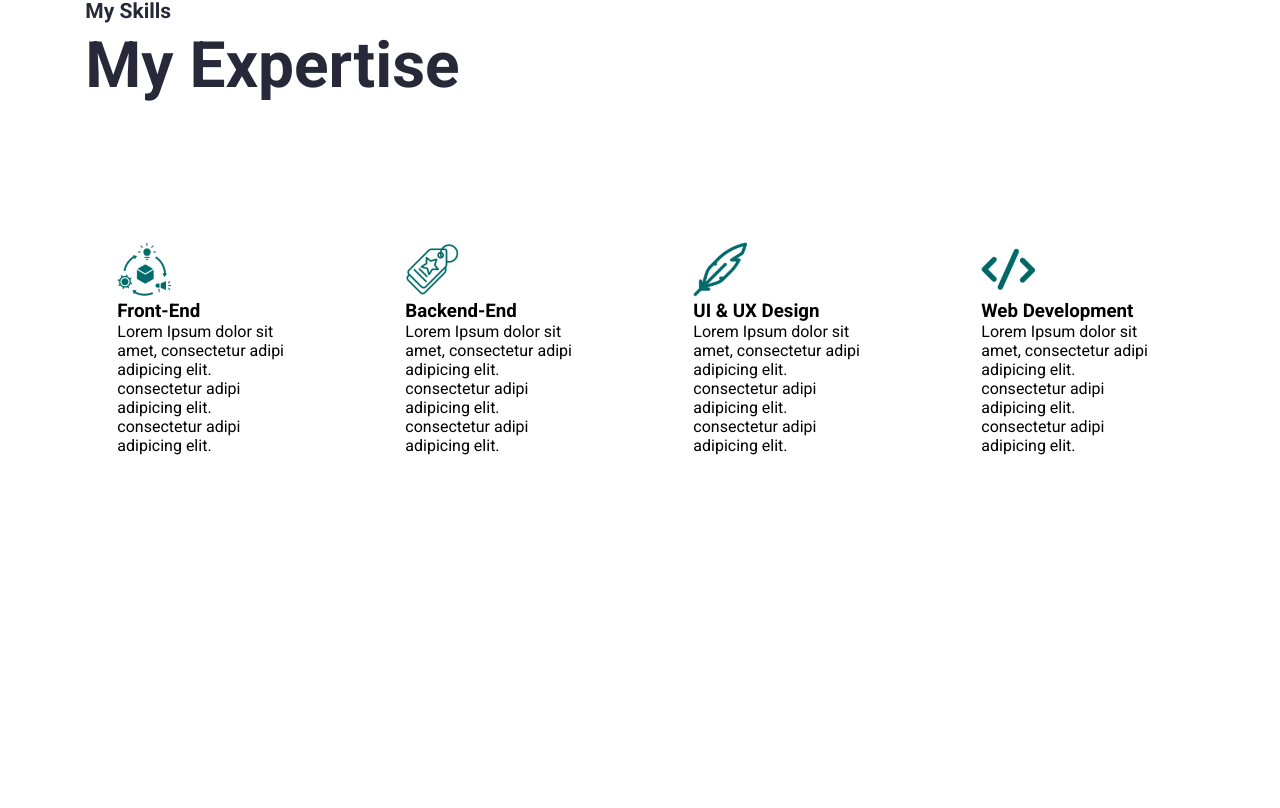
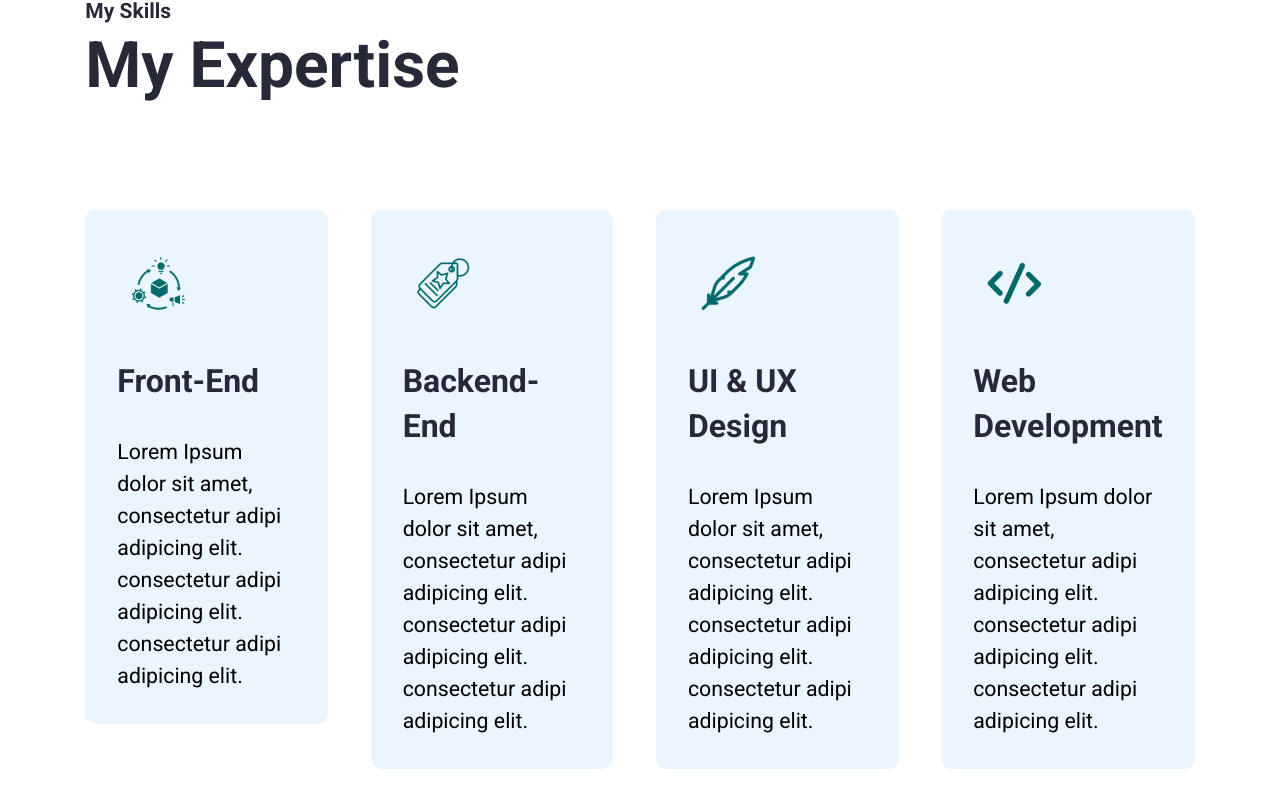
Before and after one commit to peter-skerritt/Peter-Skerritt---Digital-Showcase, a React (Create React App) app: page / in a window 1280 px wide. Shown: the part 906-1714 px from the top of the page. Before the commit the page ends 1543 px from the top, so only its background shows below. Built offline with nearby package versions, Linux system fonts and the light colour scheme.

Commit message:
Skills section finished.

```diff
--- a/src/App.css
+++ b/src/App.css
@@ -192,22 +192,17 @@ h2 {
     left: 0;
     right: 0;
   }
-
   .navbar--items > ul {
     list-style: none;
     display: flex;
     align-items: flex-start;
     gap: 42.667px;
     text-decoration: none;
-
   }
-
-.navbar--items > ul > li > a {
+  .navbar--items ul > li > a {
     text-decoration: none;
   }
-
-/* navbar content */
-
+  /* Navbar Content */
   .navbar--content {
     color: var(--darkblue);
     font-size: 16px;
@@ -216,7 +211,6 @@ h2 {
     line-height: 24px;
     cursor: pointer;
   }
-
   .navbar--active-content {
     color: var(--primary);
   }
@@ -319,4 +313,52 @@ h2 {
     padding: 32px;
     flex-direction: column;
     align-items: flex-start;
+    gap: 32px;
+    flex: 1 0 0;
+    border-radius: 10.6px;
+    background: var(--bg-shade);
+    min-height: 250px;
 }
+
+.skills--section--card:hover {
+    border-left: 4px solid var(--primary);
+}
+.skills--section--card:hover
+.skills--section--description {
+    color: var(--darkblue);
+}
+
+.skills--section--img {
+    display: flexbox;
+    padding: 13.3px;
+    justify-content: center;
+    align-items: center;
+    gap: 13.3px;
+    border-radius: 10.6px;
+
+}
+
+.skills--section--card--content {
+    display: flex;
+    flex-direction: column;
+    align-items: flex-start;
+    gap: 32px;
+    align-self: stretch;
+}
+
+.skills--section--title {
+    color: var(--heading-color);
+    font-size: 32px;
+    font-weight: 700;
+    line-height: 45px;
+}
+
+.skills--section--description {
+    color: var(--black);
+    font-size: 21.3px;
+    font-style: normal;
+    font-weight: 400;
+    line-height: 32px;
+}
+
+/* Skills Style Ends */
```
Lines whose indentation alone changed are shown as unchanged.
